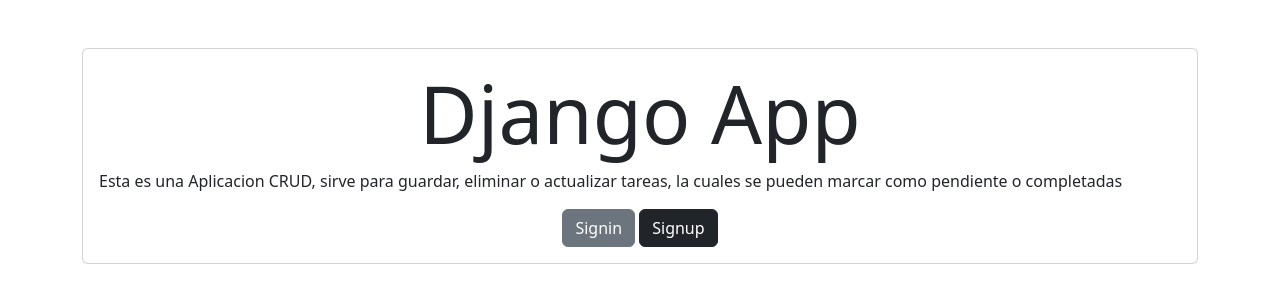
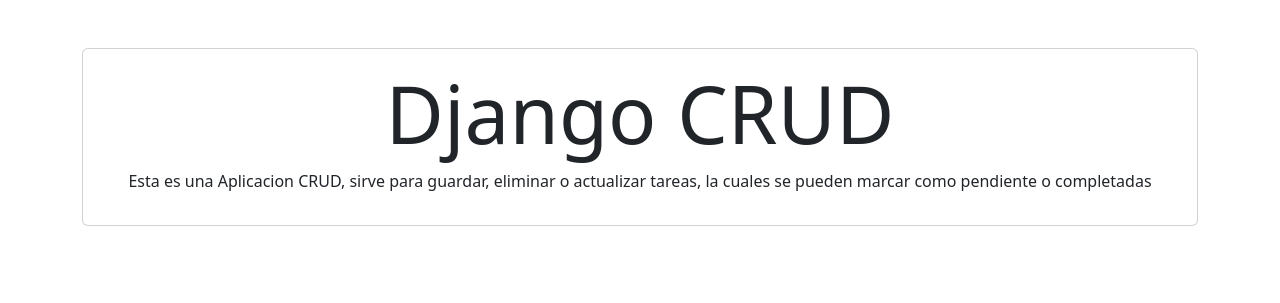
Before and after one commit to MarianoMonzi/django-auth-curd, a Django app: page / in a window 1280 px wide. Shown: the part 56-359 px from the top of the page. Run offline with Django 4.2, Linux system fonts and the light colour scheme.

Commit message:
solucion de errores en la seccion de tareas

```diff
--- a/djangocrud/urls.py
+++ b/djangocrud/urls.py
@@ -14,19 +14,10 @@ Including another URLconf
     2. Add a URL to urlpatterns:  path('blog/', include('blog.urls'))
 """
 from django.contrib import admin
-from django.urls import path
+from django.urls import path, include
 from tasks import views
 
 urlpatterns = [
     path('admin/', admin.site.urls),
-    path('', views.home, name='home'),
-    path('signup/', views.signup, name='signup'),
-    path('tasks/', views.tasks, name='tasks'),
-    path('tasks_completed', views.tasks_completed, name='tasks_completed'),
-    path('tasks/create', views.create_task, name='crate_tasks'),
-    path('tasks/<int:task_id>/', views.task_detail, name='task_detail'),
-    path('tasks/<int:task_id>/complete', views.complete_task, name='complete_task'),
-    path('tasks/<int:task_id>/delete', views.delete_task, name='delete_task'),
-    path('logout/', views.signout, name='logout'),
-    path('signin/', views.signin, name='signin')
+    path('', include('tasks.urls')),
 ]
--- a/tasks/templates/base.html
+++ b/tasks/templates/base.html
@@ -10,7 +10,7 @@
 <body>
     <nav class="navbar navbar-expand-lg bg-dark navbar-dark">
         <div class="container">
-          <a class="navbar-brand" href="#">Django App</a>
+          <a class="navbar-brand" href="/">Django App</a>
           <button class="navbar-toggler" type="button" data-bs-toggle="collapse" data-bs-target="#navbarNav" aria-controls="navbarNav" aria-expanded="false" aria-label="Toggle navigation">
             <span class="navbar-toggler-icon"></span>
           </button>
--- a/tasks/templates/home.html
+++ b/tasks/templates/home.html
@@ -4,17 +4,8 @@
 
 <main class="container py-5">
     <section class="card card-body">
-        <h1 class="display-1 text-center">Django App</h1>
-        <p>Esta es una Aplicacion CRUD, sirve para guardar, eliminar o actualizar tareas, la cuales se pueden marcar como pendiente o completadas</p>
-
-        <div class="text-center">
-            <a href="/singin" class="btn btn-secondary">
-                Signin
-            </a>
-            <a href="/singup" class="btn btn-dark">
-                Signup
-            </a>
-        </div>
+        <h1 class="display-1 text-center">Django CRUD</h1>
+        <p class="text-center">Esta es una Aplicacion CRUD, sirve para guardar, eliminar o actualizar tareas, la cuales se pueden marcar como pendiente o completadas</p>
     </section>
 </main>
 
--- a/tasks/templates/tasks.html
+++ b/tasks/templates/tasks_completed.html
@@ -3,7 +3,7 @@
 <main>
   <div class="row">
     <div class="col-md-6 offset-md-3">
-      <h1 class="text-center display-3 py-5">Tasks Pending</h1>
+      <h1 class="text-center display-3 py-5">Tasks Completed</h1>
 
       <ul class="list-group">
         {% for task in tasks %}
@@ -11,7 +11,7 @@
 
             <header class="d-flex justify-content-between">
                 {% if task.important %}
-                <h1 class="fw-bold text-success">{{task.title}}</h1>
+                <h1 class="fw-bold text-warning">{{task.title}}</h1>
 
                 {% else %}
                 <h1 class="fw-bold">{{task.title}} </h1>
--- /dev/null
+++ b/tasks/urls.py
@@ -0,0 +1,15 @@
+from django.urls import path
+from . import views
+
+urlpatterns = [
+    path('', views.home, name='home'),
+    path('signup/', views.signup, name='signup'),
+    path('tasks/', views.tasks, name='tasks'),
+    path('tasks_completed', views.tasks_completed, name='tasks_completed'),
+    path('tasks/create', views.create_task, name='crate_tasks'),
+    path('tasks/<int:task_id>/', views.task_detail, name='task_detail'),
+    path('tasks/<int:task_id>/complete', views.complete_task, name='complete_task'),
+    path('tasks/<int:task_id>/delete', views.delete_task, name='delete_task'),
+    path('logout/', views.signout, name='logout'),
+    path('signin/', views.signin, name='signin')
+]
--- a/tasks/views.py
+++ b/tasks/views.py
@@ -50,7 +50,7 @@ def tasks(request):
 def tasks_completed(request):
     tasks = Task.objects.filter(user=request.user, datecompleted__isnull=False).order_by('-datecompleted')
 
-    return render(request, 'tasks.html', {'tasks': tasks})
+    return render(request, 'tasks_completed.html', {'tasks': tasks})
 
 @login_required
 def create_task(request):
```
